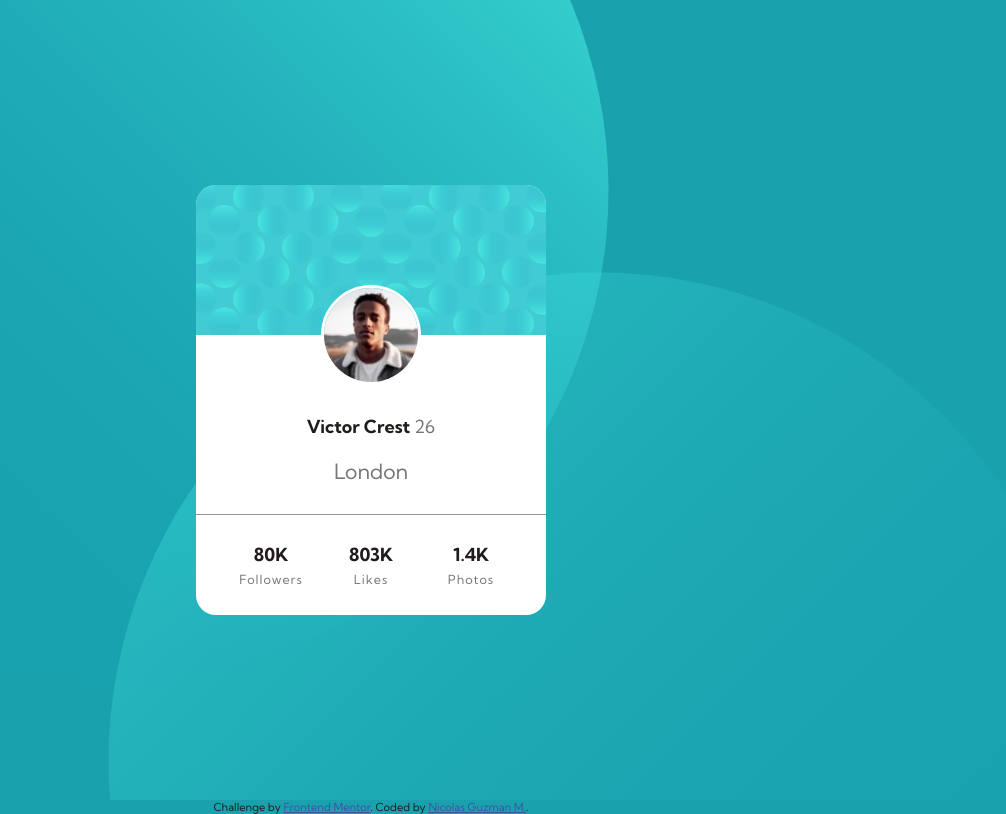
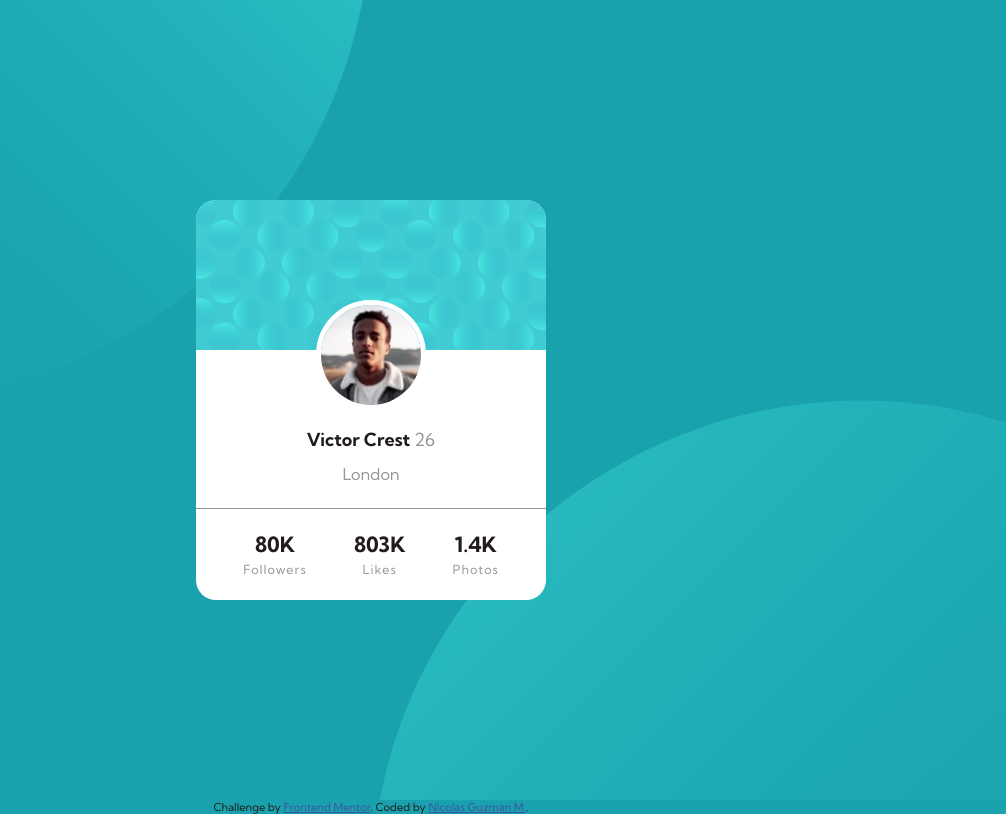
Before and after one commit to NicolasGuzmanM/Profile-card-component, a plain HTML site: page index.html in a window 1280 px wide. Shown: the whole page, without its empty margins (269-1275 px from the left). Drawn offline with Linux system fonts and the light colour scheme.

Commit message:
Add files via upload

```diff
--- a/css/styles.css
+++ b/css/styles.css
@@ -9,110 +9,115 @@
 }
 
 body {
+    background-color: hsl(185, 75%, 39%);
     color: hsl(0, 11%, 12%);
     font-family: 'Kumbh Sans', sans-serif;
 }
 
-section {
-    align-items: center;
-    background-color: hsl(185, 75%, 39%);
+.card-container {
     display: flex;
     height: 100vh;
     justify-content: center;
+    overflow: hidden;
     position: relative;
-    overflow: hidden;
-    text-align: center;
+}
+
+.card-container::before,
+.card-container::after {
+    position: absolute;
+    content: '';
+    width: 100vw;
+    height: 100vh;
+    transform: translate(-50%, -50%);
+    z-index: -1;
+}
+
+.card-container::before {
+    top: 0;
+    left: 0;
+    background: url('/images/bg-pattern-top.svg') no-repeat bottom right;
+}
+
+.card-container::after {
+    top: 100%;
+    left: 100%;
+    background: url('/images/bg-pattern-bottom.svg') no-repeat top left;
 }
 
 .card {
     background-color: #fff;
     border-radius: 20px;
+    margin: auto;
     overflow: hidden;
     position: relative;
     text-align: center;
     width: 350px;
 }
 
-.card-header {
+.card-bg {
     background-image: url('/images/bg-pattern-card.svg');
     background-size: cover;
     height: 150px;
 }
 
 .card-body {
-    padding: 0 20px 30px;
+    line-height: 2;
+    padding: 0 20px;
 }
 
 .profile-img {
-    border: solid #fff;
+    border: 5px solid #fff;
     border-radius: 50%;
-    height: 100px;
     margin: -50px auto 30px auto;
     overflow: hidden;
-    width: 100px;
+    width: 110px;
 }
 
 .profile-img img {
     display: block;
-    height: auto;
     width: 100%;
+}
+
+.profile-info {
+    position: relative;
+    bottom: 1em;
 }
 
 .name {
     font-size: 1rem;
-    margin-bottom: 20px;
+    font-weight: 700;
 }
 
 .age,
 .city,
-.meta {
+.label {
+    color: hsl(0, 0%, 59%);
     font-weight: 400;
-    color: hsl(0, 11%, 12%);
-    opacity: 0.6;
+}
+
+.city {
+    font-size: 0.9rem;
 }
 
 .card-footer {
     border-top: 1px solid hsl(0, 0%, 59%);
     display: flex;
-    padding: 0 25px;
+    justify-content: space-evenly;
+    line-height: 1.5;
+    padding-bottom: 20px;
+    padding-top: 20px;
 }
 
-.item {
-    align-items: center;
-    display: flex;
-    flex: 1;
-    flex-direction: column;
-    height: 100px;
-    justify-content: center;
+.number {
+    font-weight: 700;
 }
 
-.value {
-    font-size: 1rem;
-    margin-bottom: 6px;
-}
-
-.meta {
+.label {
     font-size: 0.7rem;
     letter-spacing: 1px;
 }
 
-.c1,
-.c2 {
-    position: absolute;
-}
-
-.c1 {
-    top: -300px;
-    left: -100px;
-}
-
-.c2 {
-    bottom: -450px;
-    right: -75px;
-}
-
 .attribution {
-    background-color: hsl(185, 75%, 39%);
     font-size: 11px;
     text-align: center;
 }
--- a/index.html
+++ b/index.html
@@ -16,37 +16,36 @@
 </head>
 
 <body>
-    <section class="main">
-        <div class="circles">
-            <img src="/images/bg-pattern-top.svg" alt="" class="c1" />
-            <img src="/images/bg-pattern-bottom.svg" alt="" class="c2" />
-        </div>
+    <div class="card-container">
         <div class="card">
-            <div class="card-header"></div>
+            <div class="card-bg"></div>
+
             <div class="card-body">
                 <div class="profile-img">
-                    <img src="/images/image-victor.jpg" alt="Victor" />
+                    <img src="/images/image-victor.jpg" alt="" />
                 </div>
-                <h1 class="name">Victor Crest <span class="age">26</span></h1>
-                <h3 class="city">London</h3>
+                <div class="profile-info">
+                    <h1 class="name">Victor Crest <span class="age">26</span></h1>
+                    <p class="city">London</p>
+                </div>
             </div>
+
             <div class="card-footer">
-                <div class="item">
-                    <h4 class="value">80K</h4>
-                    <h5 class="meta">Followers</h5>
+                <div class="profile-stats">
+                    <h3 class="number">80K</h3>
+                    <p class="label">Followers</p>
                 </div>
-                <div class="item">
-                    <h4 class="value">803K</h4>
-                    <h5 class="meta">Likes</h5>
+                <div class="profile-stats">
+                    <h3 class="number">803K</h3>
+                    <p class="label">Likes</p>
                 </div>
-                <div class="item">
-                    <h4 class="value">1.4K</h4>
-                    <h5 class="meta">Photos</h5>
+                <div class="profile-stats">
+                    <h3 class="number">1.4K</h3>
+                    <p class="label">Photos</p>
                 </div>
             </div>
         </div>
-    </section>
-
+    </div>
     <div class="attribution">
         Challenge by
         <a href="https://www.frontendmentor.io?ref=challenge" target="_blank">Frontend Mentor</a
```
